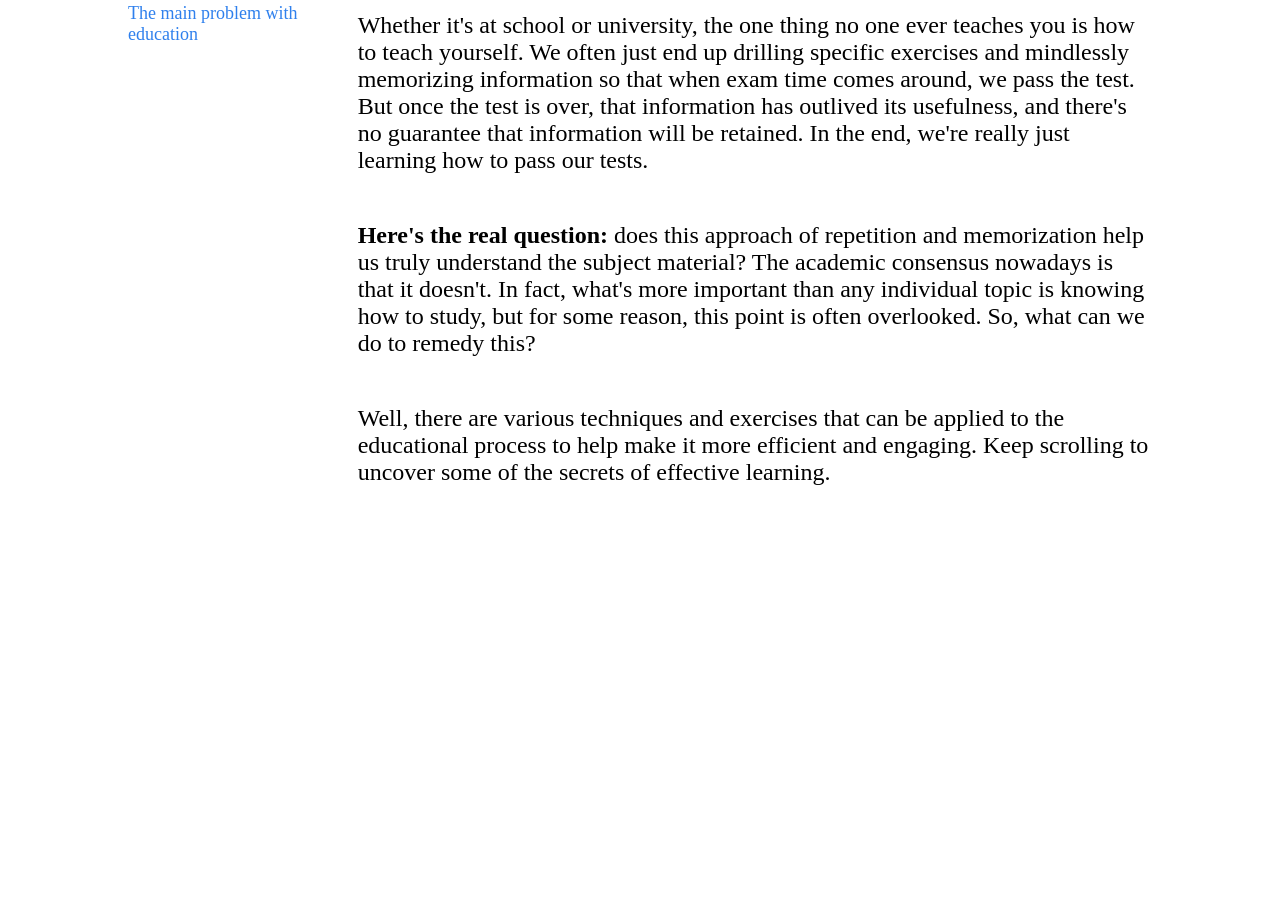
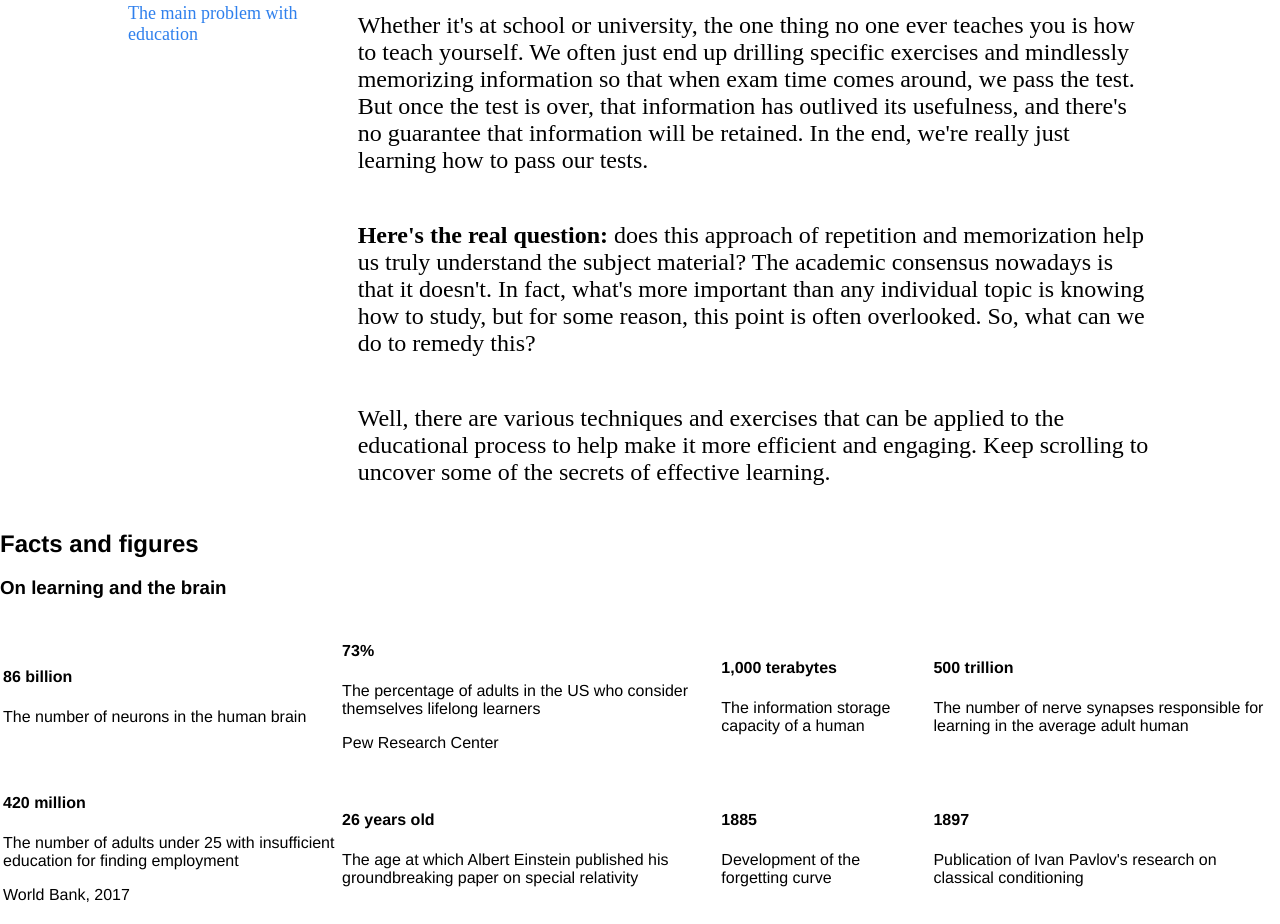
Before and after one commit to yaniv10501/web_project_1, a plain HTML site: page index.html in a window 1280 px wide. Shown: the part 768-1692 px from the top of the page. Before the commit the page ends 1278 px from the top, so only its background shows below. Drawn offline with Linux system fonts and the light colour scheme.

Commit message:
block 3 table

```diff
--- a/index.html
+++ b/index.html
@@ -1,14 +1,23 @@
 <!DOCTYPE html>
 <html lang="en">
 <head>
+
   <meta charset="UTF-8">
+
   <meta name="viewport" content="width=device-width, initial-scale=1.0">
+
   <title>Learning how to learn</title>
+
   <link rel="stylesheet" href="./styles/normalize.css">
+
   <link rel="stylesheet" href="./styles/style.css">
+
 </head>
+
 <body>
+
   <div class="page">
+
     <header class="header">
 
       <img class="logo logo_place_header" src="images/logo_place_header.png" alt="header logo">
@@ -28,22 +37,119 @@
       <div class="header__blue-square-pic"></div>
 
     </header>
+
     <main class="content">
 
       <section class="description">
+
         <div class="two-columns flex-row">
+
           <h2 class="two-columns__brief">The main problem with education</h2>
+
           <div class="two-columns__main-text">
+
             <p class="two-columns__pargraph">Whether it's at school or university, the one thing no one ever teaches you is how to teach yourself. We often just end up drilling specific exercises and mindlessly memorizing information so that when exam time comes around, we pass the test. But once the test is over, that information has outlived its usefulness, and there's no guarantee that information will be retained. In the end, we're really just learning how to pass our tests.</p>
+
             <p class="two-columns__pargraph">
+
               <span class="two-columns__span-accent">Here's the real question: </span>does this approach of repetition and memorization help us truly understand the subject material? The academic consensus nowadays is that it doesn't. In fact, what's more important than any individual topic is knowing how to study, but for some reason, this point is often overlooked. So, what can we do to remedy this?
+
             </p>
+
             <p class="two-columns__pargraph">Well, there are various techniques and exercises that can be applied to the educational process to help make it more efficient and engaging. Keep scrolling to uncover some of the secrets of effective learning.</p>
+
           </div>
+
         </div>
+
       </section>
 
       <section class="digits">
+
+        <h2 class="section-title">Facts and figures</h2>
+
+        <h3 class="section-subtitle">On learning and the brain</h3>
+
+        <table class="table">
+
+          <tr class="table__row">
+
+            <td class="table__cell">
+
+              <h4 class="table__heading">86 billion</h4>
+
+              <p class="table__text">The number of neurons in the human brain</p>
+
+            </td>
+
+            <td class="table__cell">
+
+              <h4 class="table__heading">73%</h4>
+
+              <p class="table__text">The percentage of adults in the US who consider themselves lifelong learners</p>
+
+              <p class="table__text-source">Pew Research Center</p>
+
+            </td>
+
+            <td class="table__cell">
+
+              <h4 class="table__heading">1,000 terabytes</h4>
+
+              <p class="table__text">The information storage capacity of a human</p>
+
+            </td>
+
+            <td class="table__cell">
+
+              <h4 class="table__heading">500 trillion</h4>
+
+              <p class="table__text">The number of nerve synapses responsible for learning in the average adult human</p>
+
+            </td>
+
+          </tr>
+
+          <tr class="table__row">
+
+            <td class="table__cell">
+
+              <h4 class="table__heading">420 million </h4>
+
+              <p class="table__text">The number of adults under 25 with insufficient education for finding employment </p>
+
+              <p class="table__text-source">World Bank, 2017</p>
+
+            </td>
+
+            <td class="table__cell">
+
+              <h4 class="table__heading">26 years old </h4>
+
+              <p class="table__text">The age at which Albert Einstein published his groundbreaking paper on special relativity</p>
+
+            </td>
+
+            <td class="table__cell">
+
+              <h4 class="table__heading">1885</h4>
+
+              <p class="table__text">Development of the forgetting curve</p>
+
+            </td>
+
+            <td class="table__cell">
+
+              <h4 class="table__heading">1897</h4>
+
+              <p class="table__text">Publication of Ivan Pavlov's research on classical conditioning</p>
+
+            </td>
+
+          </tr>
+
+        </table>
+
       </section>
 
       <section class="feynman">
@@ -52,6 +158,7 @@
       <section class="kaufman">
       </section>
     </main>
+
     <footer class="footer">
 
     </footer>
```
